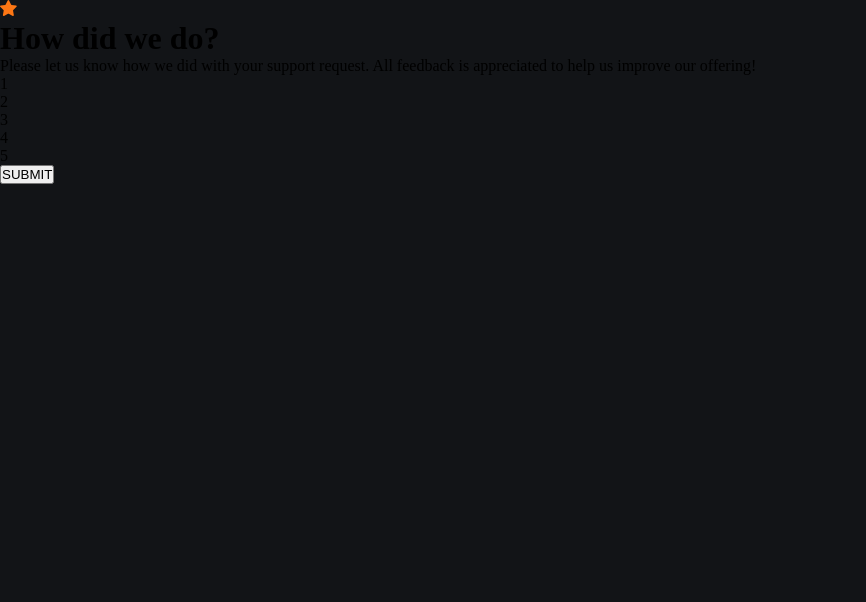
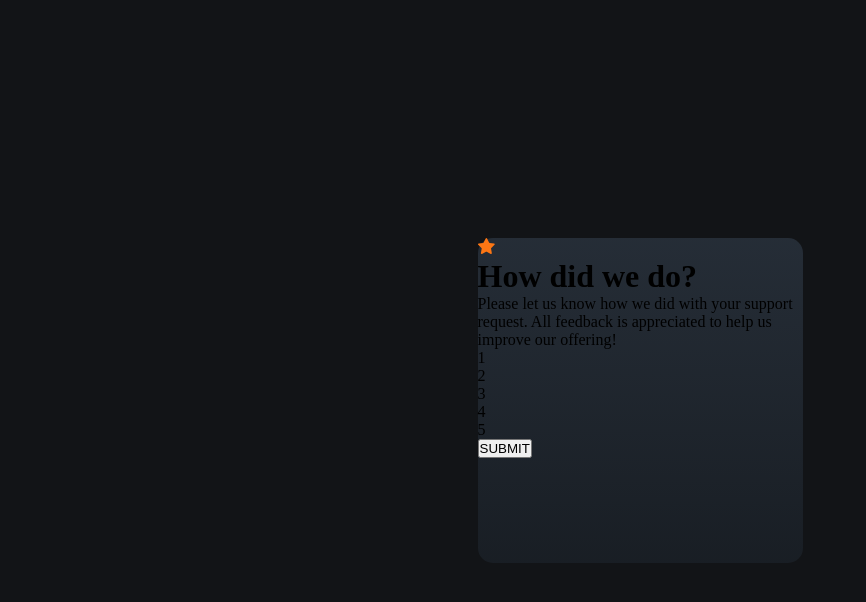
Before and after one commit to JoshuaMeeks/interactive-rating-component, a plain HTML site: page index.html in a window 1280 px wide. Shown: the whole page, without its empty margins (0-866 px from the left). Drawn offline with Linux system fonts and the light colour scheme.

Commit message:
Card styling started.

```diff
--- a/index.html
+++ b/index.html
@@ -18,11 +18,13 @@
         Please let us know how we did with your support request.
         All feedback is appreciated to help us improve our offering!
       </p>
-      <div class="circle">1</div>
-      <div class="circle">2</div>
-      <div class="circle">3</div>
-      <div class="circle">4</div>
-      <div class="circle">5</div>
+      <div class="selection-container">
+        <div class="circle">1</div>
+        <div class="circle">2</div>
+        <div class="circle">3</div>
+        <div class="circle">4</div>
+        <div class="circle">5</div>
+      </div>
       <button>SUBMIT</button>
     </div>
   </main>
--- a/styles.css
+++ b/styles.css
@@ -9,7 +9,17 @@ html, body {
 }
 
 main {
+  display: flex;
+  justify-content: center;
+  align-items: center;
   height: 100%;
   width: 100%;
   background-color: hsl(216, 12%, 8%);
 }
+
+.card {
+  width: 325px;
+  height: 325px;
+  background: linear-gradient(hsl(213, 19%, 18%), hsl(213, 19%, 12%));
+  border-radius: 15px;
+}
```
